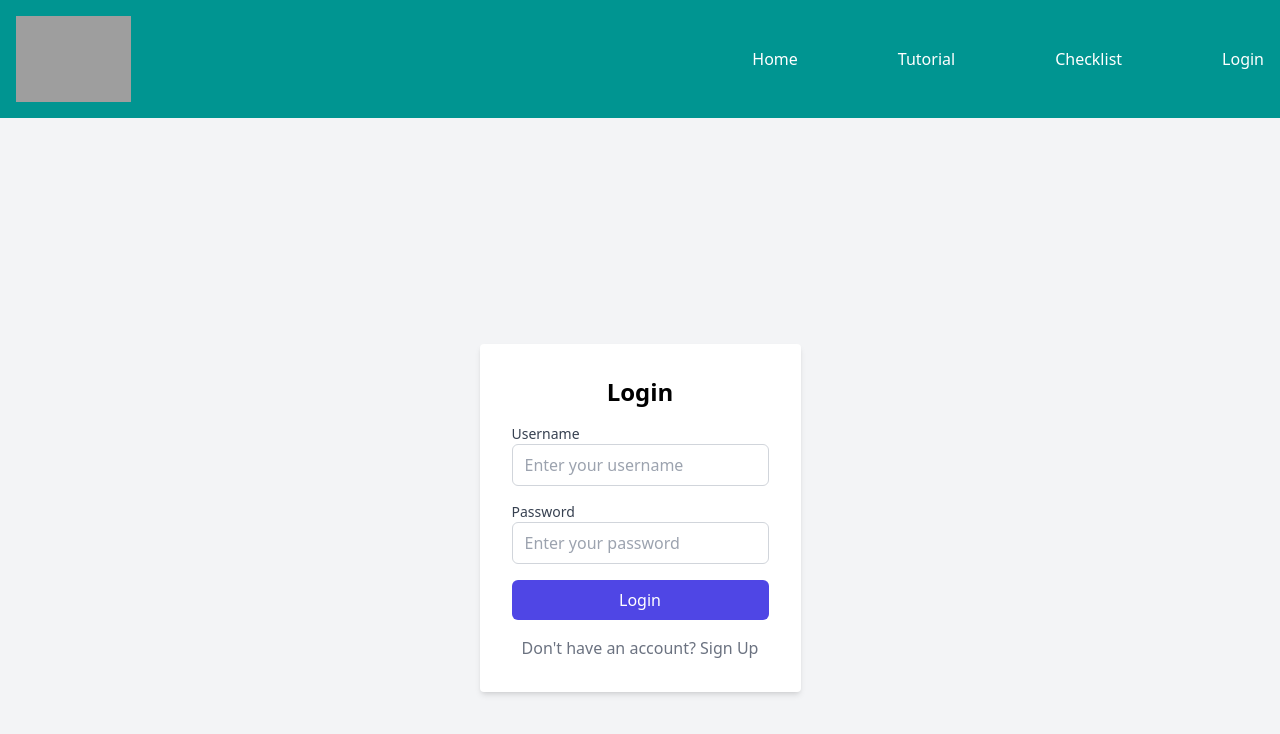
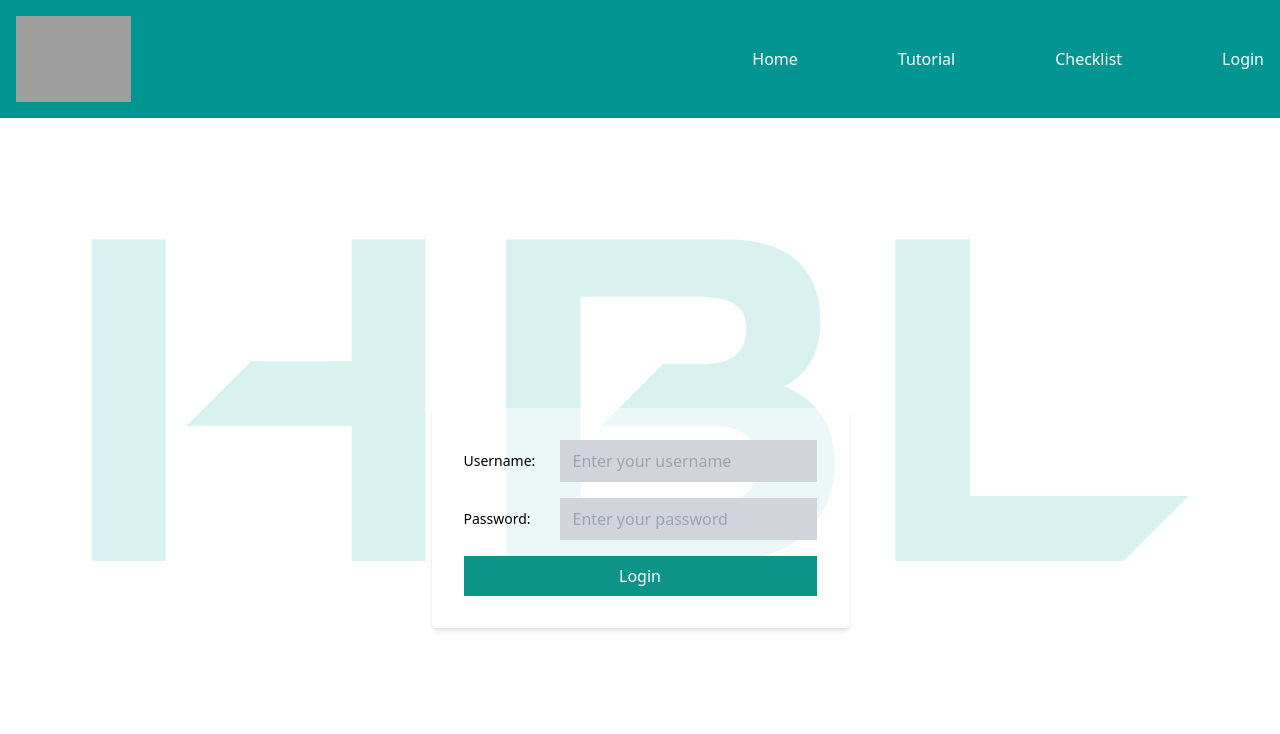
Before and after one commit to Mustak-Ali-Virani/eADFC, a React (Vite) app: page /pages/Login in a window 1280 px wide. Shown: the top 734 px of the page. Built offline with nearby package versions, Linux system fonts and the light colour scheme; grey boxes are pictures that could not be loaded.

Commit message:
Update Login

```diff
--- a/src/pages/Login.jsx
+++ b/src/pages/Login.jsx
@@ -2,21 +2,23 @@
 
 const Login = () => {
   return (
-    <div className="min-h-screen bg-gray-100 flex justify-center items-center">
-      <div className="bg-white p-8 rounded shadow-md max-w-md">
-        <h1 className="text-2xl font-bold text-center mb-4">Login</h1>
+    <div className="min-h-screen flex justify-center items-center">
+      <div className="bg-white bg-opacity-50 p-8 rounded shadow-md max-w-md">
         <form id="login-form" className="space-y-4">
-          <div>
-            <label for="username" className="block text-sm font-medium text-gray-700">Username</label>
-            <input type="text" id="username" name="username" placeholder="Enter your username" className="w-full px-3 py-2 rounded-md border border-gray-300 focus:outline-none focus:ring-indigo-500 focus:ring-1" />
+        <div className="flex flex-col gap-4">
+          <div className="flex flex-row items-center gap-4">
+            <label htmlFor="username" className="text-sm font-medium w-20">Username:</label>
+            <input type="text" id="username" name="username" placeholder="Enter your username" className="flex-grow px-3 py-2 bg-gray-300 border border-gray-300 focus:outline-none focus:ring-indigo-500 focus:ring-1" />
           </div>
-          <div>
-            <label for="password" className="block text-sm font-medium text-gray-700">Password</label>
-            <input type="password" id="password" name="password" placeholder="Enter your password" className="w-full px-3 py-2 rounded-md border border-gray-300 focus:outline-none focus:ring-indigo-500 focus:ring-1" />
+          <div className="flex flex-row items-center gap-4">
+            <label htmlFor="password" className="text-sm font-medium w-20">Password:</label>
+            <input type="password" id="password" name="password" placeholder="Enter your password" className="flex-grow px-3 py-2 bg-gray-300 border border-gray-300 focus:outline-none focus:ring-indigo-500 focus:ring-1" />
           </div>
-          <button type="submit" className="block w-full px-3 py-2 rounded-md bg-indigo-600 text-white font-medium hover:bg-indigo-500 focus:outline-none focus:ring-2 focus:ring-offset-2 focus:ring-indigo-500">Login</button>
+
+        </div>
+
+          <button type="submit" className="block w-full px-3 py-2 bg-teal-600 text-white font-medium hover:bg-teal-500 focus:outline-none focus:ring-2 focus:ring-offset-2 focus:ring-green-500">Login</button>
         </form>
-        <p className="text-center text-gray-500 mt-4">Don't have an account? <a href="#">Sign Up</a></p>
       </div>
     </div>
   );
```
